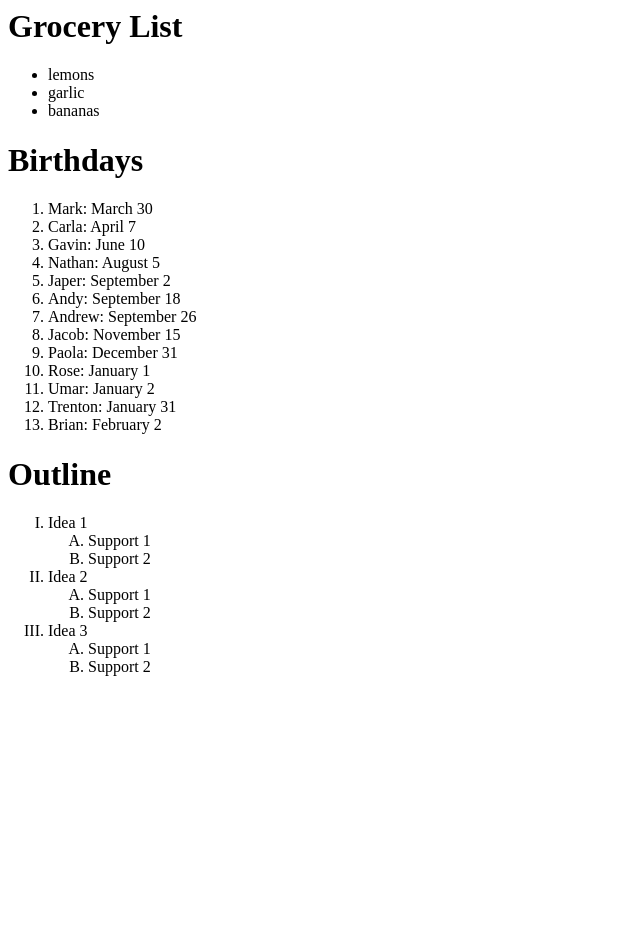
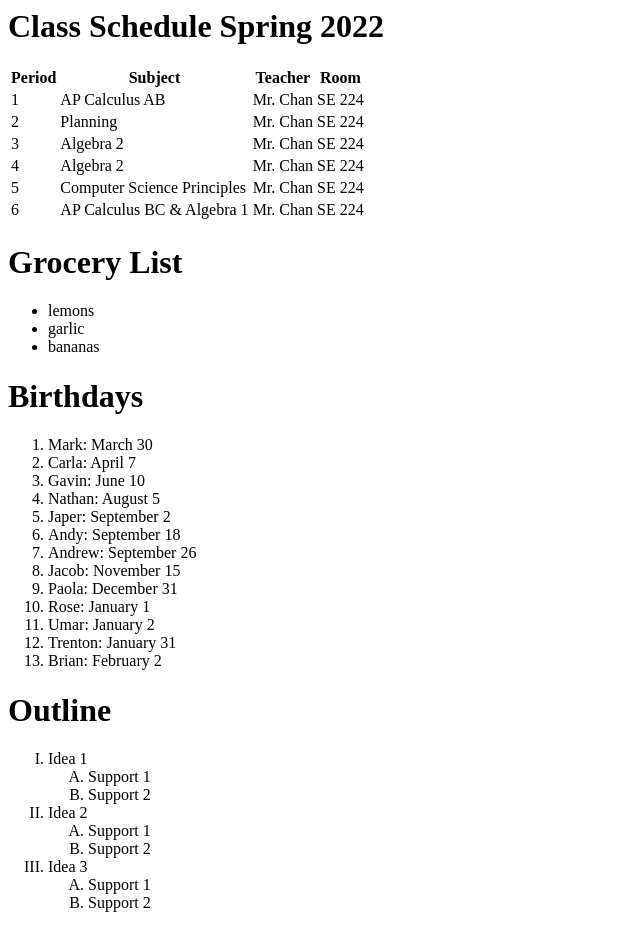
Before and after one commit to clintchan/csp-sp2022, a plain HTML site: page secret.html in a window 1280 px wide. Shown: the whole page, without its empty margins (0-640 px from the left). Before the commit the page ends 800 px from the top, so only its background shows below. Drawn offline with Linux system fonts and the light colour scheme.

Commit message:
Update secret.html

```diff
--- a/secret.html
+++ b/secret.html
@@ -1,6 +1,32 @@
 <html>
   <title>Hidden Lists</title>
   <body>
+    <h1>Class Schedule Spring 2022</h1>
+
+    <table>
+      <tr>
+        <th>Period</th><th>Subject</th><th>Teacher</th><th>Room</th>
+      </tr>
+      <tr>
+        <td>1</td><td>AP Calculus AB</td><td>Mr. Chan</td><td>SE 224</td>
+      </tr>
+      <tr>
+        <td>2</td><td>Planning</td><td>Mr. Chan</td><td>SE 224</td>
+      </tr>
+      <tr>
+        <td>3</td><td>Algebra 2</td><td>Mr. Chan</td><td>SE 224</td>
+      </tr>
+      <tr>
+        <td>4</td><td>Algebra 2</td><td>Mr. Chan</td><td>SE 224</td>
+      </tr>
+      <tr>
+        <td>5</td><td>Computer Science Principles</td><td>Mr. Chan</td><td>SE 224</td>
+      </tr>
+      <tr>
+        <td>6</td><td>AP Calculus BC & Algebra 1</td><td>Mr. Chan</td><td>SE 224</td>
+      </tr>
+    </table>
+
     <h1>Grocery List</h1>
     <ul>
       <li>lemons</li>
```
